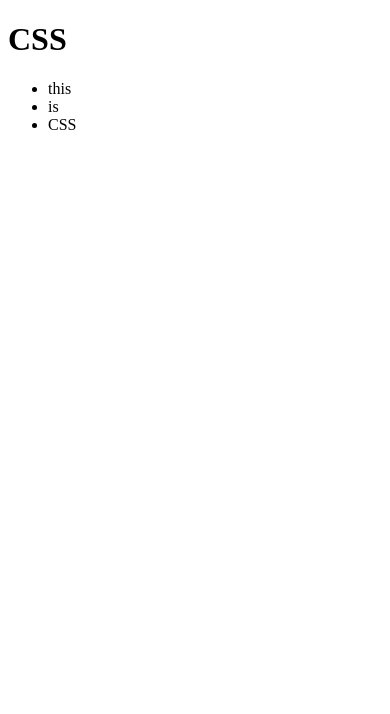
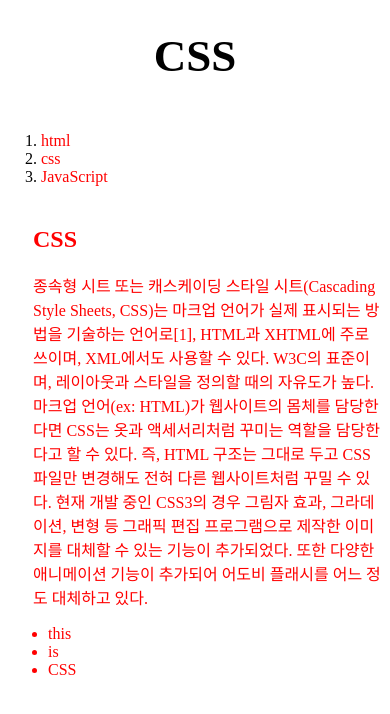
Before and after one commit to YUUN1/web1, a plain HTML site: page 2.html in a window 390 px wide. Drawn offline with Linux system fonts and the light colour scheme.

Commit message:
Web2_JavaScript_Study

```diff
--- a/2.html
+++ b/2.html
@@ -1,14 +1,69 @@
 <!doctype html>
 <html>
 <head>
-<title>2 - html</title>
+<title>WEB - css</title>
 <meta charset="utf-8">
-<head>
+<style>
+  a {
+    color:red;
+    text-decoration: none;
+  }
+
+  h1 {
+    font-size:45px;
+    text-align: center;
+  }
+  ol{
+    border-right:1px solid gray;
+    width: 100px;
+    margin:0;
+    padding:20px;
+  }
+  #grid{
+    display: grid;
+    grid-template-columns: 150px 1fr;
+  }
+  #grid ol{
+    padding-left: 33px;
+  }
+  #grid #article{
+    padding-left: 25px;
+  }
+  @media(max-width:800px){
+    #grid{
+      display: block;
+    }
+    ol{
+      border-right:none;
+    }
+    h1 {
+      border-bottom:none;
+    }
+  }
+</style>
+</head>
 
 <body>
   <h1>CSS</h1>
+  <div id="grid">
+    <ol>
+      <li><a href="1.html">html</li>
+      <li><a href="2.html">css</li>
+      <li><a href="3.html">JavaScript</li>
+    </ol>
+    <div>
+      <div id="article">
+      <h2> CSS </h2>
+        <p>
+          종속형 시트 또는 캐스케이딩 스타일 시트(Cascading Style Sheets, CSS)는 마크업 언어가 실제 표시되는 방법을 기술하는 언어로[1], HTML과 XHTML에 주로 쓰이며, XML에서도 사용할 수 있다. W3C의 표준이며, 레이아웃과 스타일을 정의할 때의 자유도가 높다.
 
+    마크업 언어(ex: HTML)가 웹사이트의 몸체를 담당한다면 CSS는 옷과 액세서리처럼 꾸미는 역할을 담당한다고 할 수 있다. 즉, HTML 구조는 그대로 두고 CSS 파일만 변경해도 전혀 다른 웹사이트처럼 꾸밀 수 있다.
 
+    현재 개발 중인 CSS3의 경우 그림자 효과, 그라데이션, 변형 등 그래픽 편집 프로그램으로 제작한 이미지를 대체할 수 있는 기능이 추가되었다. 또한 다양한 애니메이션 기능이 추가되어 어도비 플래시를 어느 정도 대체하고 있다.
+        </p>
+    </div>
+    </div>
+  </div>
 <ul>
   <li>this</li>
   <li>is</li>
```
Also changed, not shown: 1.html (+37 -6 lines), box.html (added, +23 -0 lines), ex1.html (added, +14 -0 lines), ex2.html (added, +9 -0 lines), grid.html (added, +23 -0 lines), mediaquery.html (added, +23 -0 lines).
